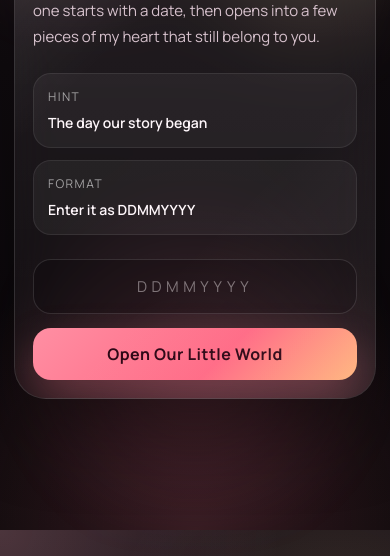
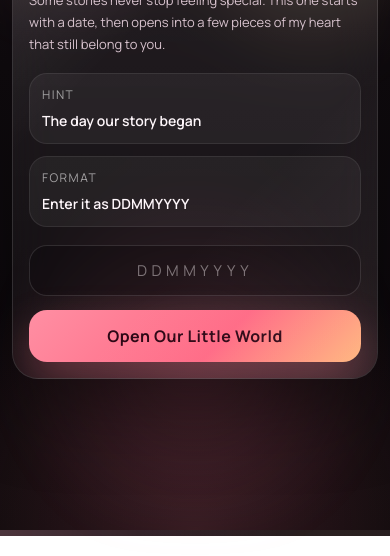
Before and after one commit to Abhijagtp/Love, a plain HTML site: page index.html in a window 390 px wide. Shown: the part 314-870 px from the top of the page. Drawn offline with nearby package versions, Linux system fonts and the light colour scheme.

Commit message:
six commit

```diff
--- a/index.html
+++ b/index.html
@@ -23,7 +23,8 @@
 html,body{height:100%}
 body{
   margin:0;
-  overflow:hidden;
+  overflow-x:hidden;
+  overflow-y:auto;
   color:var(--text);
   font-family:"Manrope",sans-serif;
   background:
@@ -173,7 +174,14 @@
   inset:0;
   display:grid;
   place-items:center;
+  min-height:100vh;
+  min-height:100dvh;
   padding:20px;
+  padding-top:max(20px, env(safe-area-inset-top));
+  padding-bottom:max(20px, env(safe-area-inset-bottom));
+  overflow-y:auto;
+  overflow-x:hidden;
+  -webkit-overflow-scrolling:touch;
   opacity:1;
   transform:scale(1);
   transition:opacity .65s ease, transform .65s ease, filter .65s ease;
@@ -187,6 +195,7 @@
 .wrap{
   width:min(100%, 520px);
   position:relative;
+  margin:auto;
 }
 .card{
   position:relative;
@@ -506,7 +515,12 @@
 @keyframes fadeIn{from{opacity:0; transform:translateY(8px)} to{opacity:1; transform:translateY(0)}}
 @keyframes typing{0%,80%,100%{opacity:.28; transform:translateY(0) scale(.85)} 40%{opacity:1; transform:translateY(-2px) scale(1)}}
 @media (max-width:640px){
-  .screen{padding:14px}
+  .screen{
+    display:block;
+    padding:14px;
+    padding-top:max(14px, env(safe-area-inset-top));
+    padding-bottom:max(18px, env(safe-area-inset-bottom));
+  }
   .hero-card,.chat-card,.gallery-card,.letter-card,.final-card{padding:18px}
   .meta{grid-template-columns:1fr}
   .chat-head{align-items:flex-start; flex-direction:column}
@@ -514,6 +528,39 @@
   .chatbar button{width:100%}
   .bubble{max-width:88%}
   .letter{min-height:320px}
+  .chat{height:min(48vh, 420px)}
+  video{max-height:58vh}
+  .wrap{
+    width:min(100%, 430px);
+    min-height:calc(100vh - 28px);
+    min-height:calc(100dvh - 28px);
+    display:grid;
+    align-content:center;
+  }
+}
+@media (max-width:430px){
+  .screen{
+    padding-left:12px;
+    padding-right:12px;
+  }
+  .card{border-radius:26px}
+  .hero-card,.chat-card,.gallery-card,.letter-card,.final-card,.video-card{padding:16px}
+  .title{font-size:clamp(2.1rem, 10vw, 3.2rem)}
+  .sub,.gallery-note,.letter-note,.final-note{font-size:13px}
+  .meta{margin:18px 0}
+  .meta-card{padding:12px}
+  .chat{height:min(45vh, 380px); padding:14px}
+  .chatbar input,.input input{padding:14px 16px}
+  .polaroid{padding:12px 12px 16px}
+  .polaroid p{font-size:24px}
+  .letter{
+    min-height:250px;
+    padding:16px;
+    font-size:14px;
+    line-height:1.8;
+  }
+  .big{font-size:clamp(2rem, 10vw, 3.5rem)}
+  video{max-height:50vh}
 }
 </style>
 </head>
```
